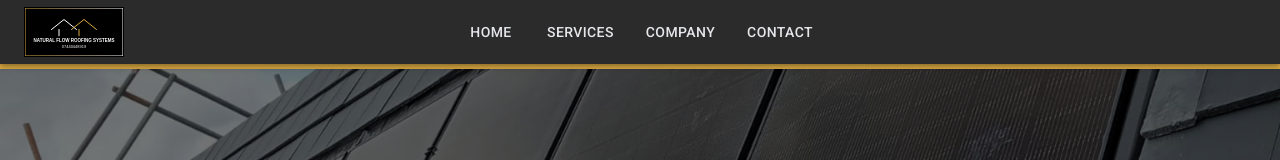
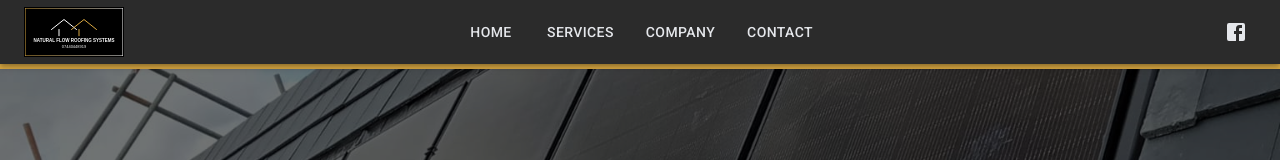
Before and after one commit to jkordek/rhroofing-website, a React (Vite) app: page / in a window 1280 px wide. Shown: the top 160 px of the page. Built offline with nearby package versions, Linux system fonts and the light colour scheme.

Commit message:
Add facebook link

```diff
--- a/src/components/Footer.jsx
+++ b/src/components/Footer.jsx
@@ -1,6 +1,9 @@
 import React from "react";
-import { Box, Typography, Stack, Link, Container } from "@mui/material";
+import { Box, Typography, Stack, Link, Container, IconButton } from "@mui/material";
+import FacebookIcon from "@mui/icons-material/Facebook";
 import { Link as RouterLink } from "react-router-dom";
+
+const facebookUrl = "https://www.facebook.com/profile.php?id=100077565369301";
 
 const Footer = () => {
   return (
@@ -30,6 +33,22 @@ const Footer = () => {
           </Link>
         </Stack>
 
+        <Stack direction="row" justifyContent="center" sx={{ mb: 2 }}>
+          <IconButton
+            component="a"
+            href={facebookUrl}
+            target="_blank"
+            rel="noopener noreferrer"
+            aria-label="Natural Flow Roofing Systems on Facebook"
+            sx={{
+              color: "#E5E7EB",
+              "&:hover": { color: "#D9A842" },
+            }}
+          >
+            <FacebookIcon />
+          </IconButton>
+        </Stack>
+
         {/* Copyright */}
         <Typography variant="body2" align="center" sx={{ opacity: 0.8 }}>
           © {new Date().getFullYear()} Natural Flow Roofing Systems. All rights reserved.
--- a/src/components/Navbar.jsx
+++ b/src/components/Navbar.jsx
@@ -13,8 +13,11 @@ import {
   useMediaQuery,
 } from "@mui/material";
 import MenuIcon from "@mui/icons-material/Menu";
+import FacebookIcon from "@mui/icons-material/Facebook";
 import { Link, useNavigate } from "react-router-dom";
 import logo from "../images/logo.svg";
+
+const facebookUrl = "https://www.facebook.com/profile.php?id=100077565369301";
 
 const Navbar = () => {
   const navigate = useNavigate();
@@ -79,8 +82,25 @@ const Navbar = () => {
 
           {/* Right */}
           <Box sx={{ flex: 1, display: "flex", justifyContent: "flex-end" }}>
+            {!isMobile && (
+              <IconButton
+                component="a"
+                href={facebookUrl}
+                target="_blank"
+                rel="noopener noreferrer"
+                aria-label="Natural Flow Roofing Systems on Facebook"
+                sx={{
+                  color: "#E5E7EB",
+                  "&:hover": { color: "#D9A842" },
+                }}
+              >
+                <FacebookIcon />
+              </IconButton>
+            )}
+
             {isMobile && (
               <IconButton
+                aria-label="Open navigation menu"
                 sx={{ color: "#E5E7EB" }}
                 onClick={() => setOpen(true)}
               >
@@ -107,6 +127,22 @@ const Navbar = () => {
               </ListItem>
             ))}
           </List>
+
+          <Box sx={{ display: "flex", justifyContent: "center", pt: 1, pb: 2 }}>
+            <IconButton
+              component="a"
+              href={facebookUrl}
+              target="_blank"
+              rel="noopener noreferrer"
+              aria-label="Natural Flow Roofing Systems on Facebook"
+              sx={{
+                color: "#2B2B2B",
+                "&:hover": { color: "#D9A842" },
+              }}
+            >
+              <FacebookIcon />
+            </IconButton>
+          </Box>
         </Box>
       </Drawer>
     </>
```
